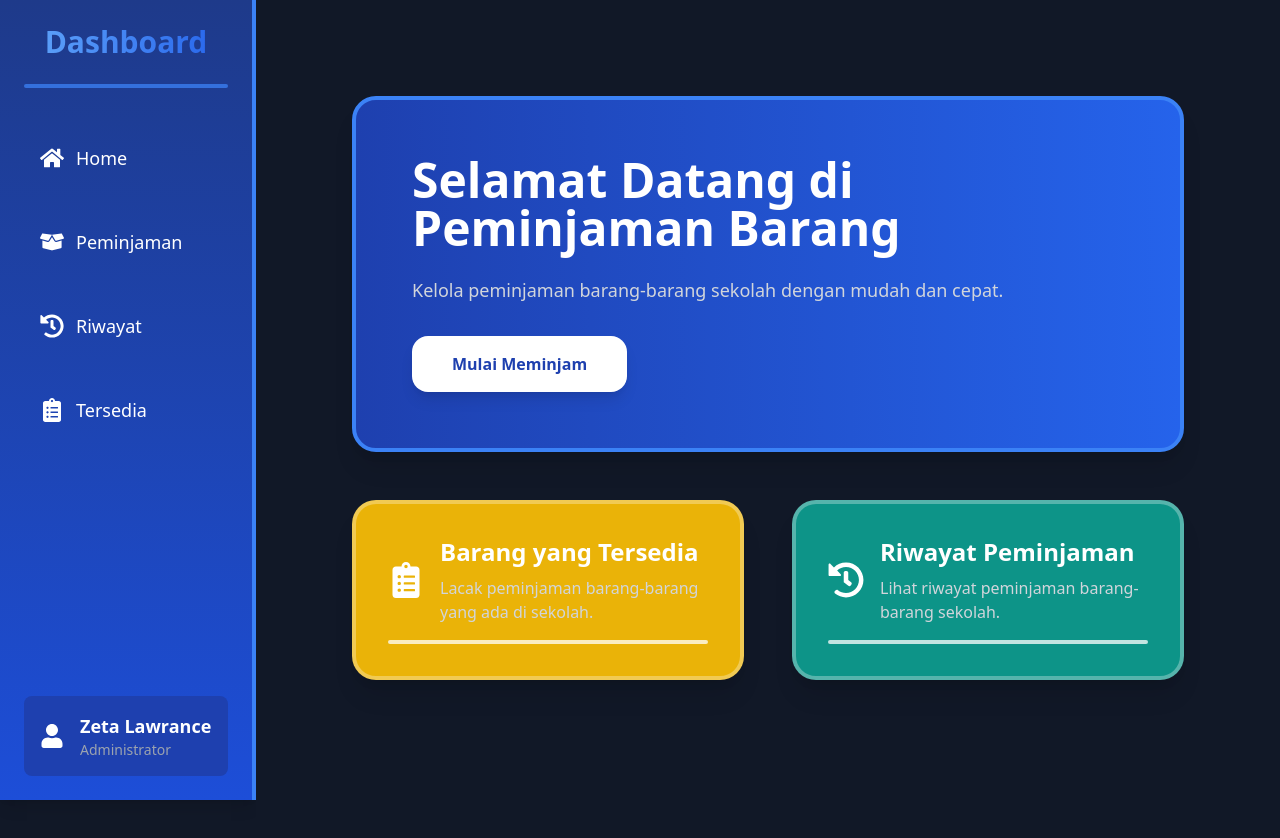
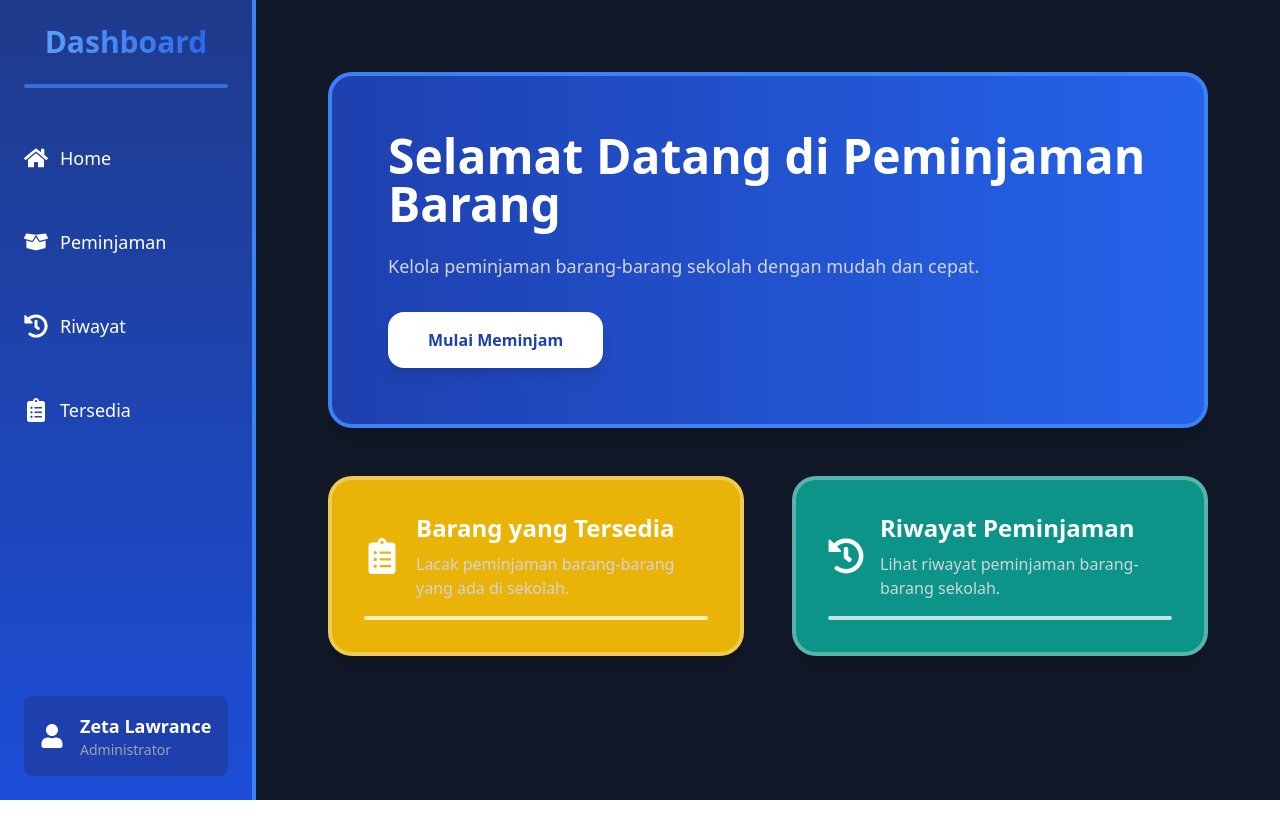
Before and after one commit to arctadapt/FE-Peminjaman, a React (Vite) app: page / in a window 1280 px wide. Both pictures are taken after typing "Sample", "Sample123" into the empty fields and a click on the button "Login". Shown: the top 838 px of the page. After the commit the page ends 800 px from the top, so only its background shows below. Built offline with nearby package versions, Linux system fonts and the light colour scheme.

Commit message:
fix : scroll

```diff
--- a/src/components/AuthForm.jsx
+++ b/src/components/AuthForm.jsx
@@ -94,7 +94,7 @@ const AuthForm = ({ isLogin, onSubmit }) => {
           ) : (
             <p className="text-gray-600">
               Already have an account?{' '}
-              <a onClick={() => navigate('/login')} className="text-blue-600 font-bold cursor-pointer">Login</a>
+              <a onClick={() => navigate('/')} className="text-blue-600 font-bold cursor-pointer">Login</a>
             </p>
           )}
         </div>
--- a/src/components/Layout.jsx
+++ b/src/components/Layout.jsx
@@ -1,5 +1,5 @@
 import React, { useState } from 'react';
-import { Outlet, Link } from 'react-router-dom';
+import { Outlet } from 'react-router-dom';
 import { useNavigate } from 'react-router-dom';
 import { FaHome, FaClipboardList, FaBoxOpen, FaHistory, FaUser, FaCog, FaSignOutAlt } from 'react-icons/fa';
 
@@ -9,7 +9,7 @@ const Layout = () => {
 
   return (
     <div className="min-h-screen flex flex-col md:flex-row bg-gray-900 text-gray-200">
-      <aside className="w-full md:w-64 h-auto md:h-screen bg-gradient-to-b from-blue-900 to-blue-700 text-white p-6 flex flex-col shadow-lg border-r-4 border-blue-500 overflow-y-auto">
+      <aside className="w-full md:w-64 h-screen bg-gradient-to-b from-blue-900 to-blue-700 text-white p-6 flex flex-col shadow-lg border-r-4 border-blue-500">
         <div className="mb-10 text-center">
           <h2 className="text-3xl font-extrabold text-transparent bg-clip-text bg-gradient-to-r from-blue-400 to-blue-600">
             Dashboard
@@ -24,11 +24,10 @@ const Layout = () => {
               { name: 'Peminjaman', icon: <FaBoxOpen />, path: '/peminjaman' },
               { name: 'Riwayat', icon: <FaHistory />, path: '/riwayat' },
               { name: 'Tersedia', icon: <FaClipboardList />, path: '/tersedia' },
-
             ].map((item, index) => (
               <li key={index}>
                 <button
-                  className="w-full py-4 px-4 flex items-center gap-3 text-lg font-medium bg-transparent hover:bg-blue-800 rounded-lg transition-all duration-300 transform hover:scale-105"
+                  className="w-full py-4 flex items-center gap-3 text-lg font-medium bg-transparent hover:bg-blue-800 rounded-lg transition-all duration-300 transform hover:scale-105"
                   onClick={() => navigate(item.path)}
                 >
                   <div className="text-2xl">{item.icon}</div>
@@ -77,7 +76,7 @@ const Layout = () => {
           )}
         </div>
       </aside>
-      <main className="flex-1 p-6 sm:p-12 bg-gray-900 overflow-y-auto">
+      <main className="flex-1 p-6 bg-gray-900 overflow-y-auto h-screen">
         <Outlet />
       </main>
     </div>
```
